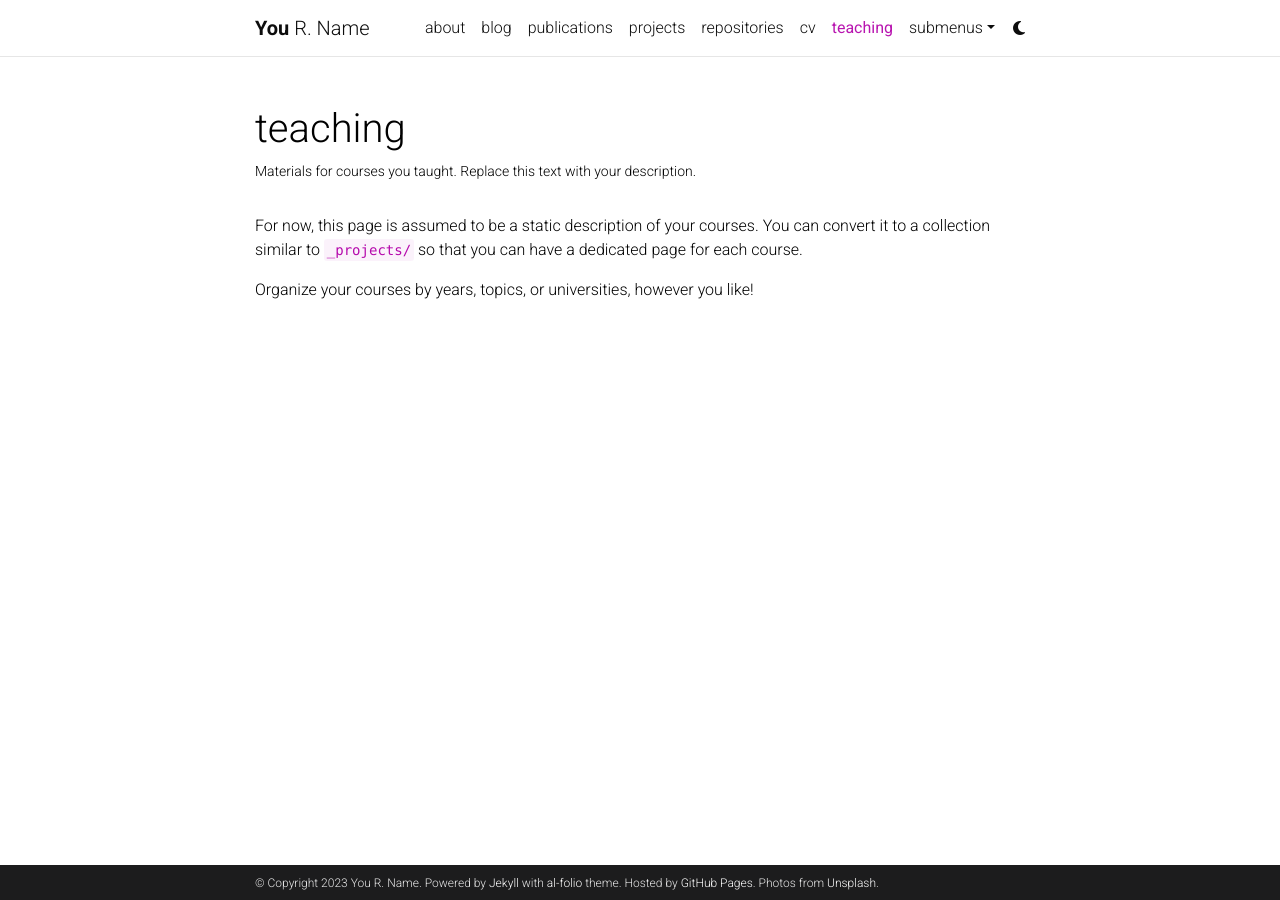
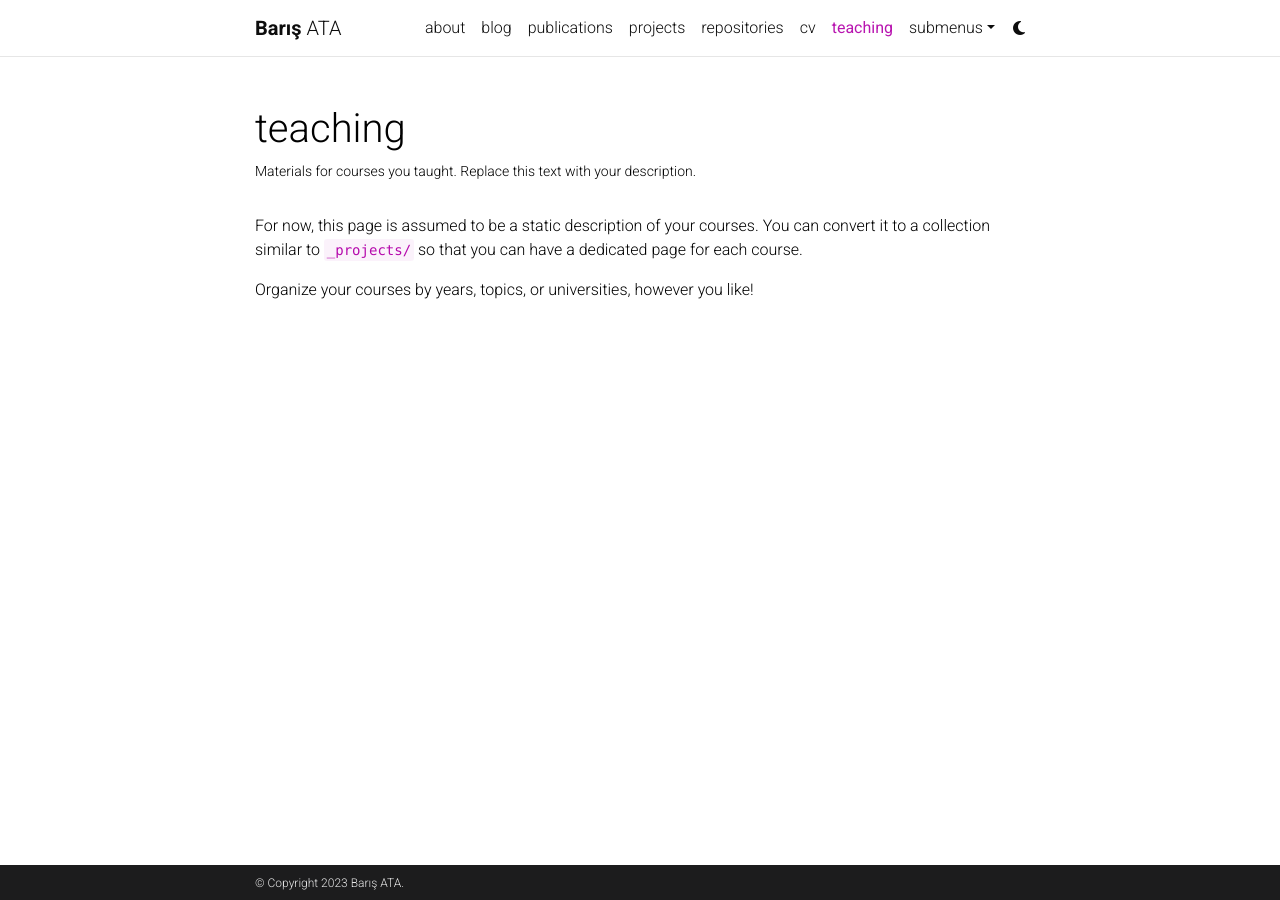
Before and after one commit to brsata/brsata.github.com, a Jekyll site: the page built from _pages/teaching.md, in a window 1280 px wide. Built offline with Jekyll 4.4.1, drawn with Linux system fonts in a browser that asks for light colours; comment, search, counter and statistics services are not loaded; a style sheet for code colours, icons or effects is not loaded.

Commit message:
Setup _config

```diff
--- a/_config.yml
+++ b/_config.yml
@@ -3,17 +3,13 @@
 # -----------------------------------------------------------------------------
 
 title: blank # the website title (if blank, full name will be used instead)
-first_name: You
-middle_name: R.
-last_name: Name
-email: you@example.com
+first_name: Barış
+middle_name:
+last_name: ATA
+email: bata@cu.edu.tr
 description: > # the ">" symbol means to ignore newlines until "footer_text:"
-  A simple, whitespace theme for academics. Based on [*folio](https://github.com/bogoli/-folio) design.
 footer_text: >
-  Powered by <a href="https://jekyllrb.com/" target="_blank">Jekyll</a> with <a href="https://github.com/alshedivat/al-folio">al-folio</a> theme.
-  Hosted by <a href="https://pages.github.com/" target="_blank">GitHub Pages</a>.
-  Photos from <a href="https://unsplash.com" target="_blank">Unsplash</a>.
-keywords: jekyll, jekyll-theme, academic-website, portfolio-website  # add your own keywords or leave empty
+keywords: # add your own keywords or leave empty
 
 lang: en # the language of your site (for example: en, fr, cn, ru, etc.)
 icon: 🚀  # the emoji used as the favicon (alternatively, provide image name in /assets/img/)
@@ -45,7 +41,7 @@ repo_trophies:
 # will use title and url fields
 # Take a look to https://github.com/jekyll/jekyll-feed for more customization
 
-rss_icon: true
+rss_icon: false
 
 # -----------------------------------------------------------------------------
 # Layout
@@ -71,13 +67,13 @@ og_image: # The site-wide (default for all links) Open Graph preview image
 # Social integration
 # -----------------------------------------------------------------------------
 
-github_username: # your GitHub user name
+github_username: brsata # your GitHub user name
 gitlab_username: # your GitLab user name
-twitter_username: # your Twitter handle
+twitter_username: brsta # your Twitter handle
 mastodon_username: # your mastodon instance+username in the format instance.tld/@username
 linkedin_username: # your LinkedIn user name
 telegram_username: # your Telegram user name
-scholar_userid: # your Google Scholar ID
+scholar_userid: kyebnh0AAAAJ # your Google Scholar ID
 semanticscholar_id: # your Semantic Scholar ID
 whatsapp_number: # your WhatsApp number (full phone number in international format. Omit any zeroes, brackets, or dashes when adding the phone number in international format.)
 orcid_id: # your ORCID ID
@@ -86,7 +82,7 @@ quora_username: # your Quora username
 publons_id: # your ID on Publons
 lattes_id: # your ID on Lattes (Brazilian Lattes CV)
 osf_id: # your OSF ID
-research_gate_profile: # your profile on ResearchGate
+research_gate_profile: Baris-Ata # your profile on ResearchGate
 scopus_id: # your profile on Scopus
 blogger_url: # your blogger URL
 work_url: # work page URL
@@ -106,7 +102,6 @@ youtube_id: # your youtube channel id (youtube.com/@<youtube_id>)
 discord_id: # your discord id (18-digit unique numerical identifier)
 
 contact_note: >
-  You can even add a little note about which of these is the best way to reach you.
 
 # -----------------------------------------------------------------------------
 # Analytics and search engine verification
@@ -270,8 +265,8 @@ display_tags: ['formatting', 'images', 'links', 'math', 'code'] # these tags wil
 
 scholar:
 
-  last_name: [Einstein]
-  first_name: [Albert, A.]
+  last_name: [Ata]
+  first_name: [Baris]
 
   style: apa
   locale: en
```
